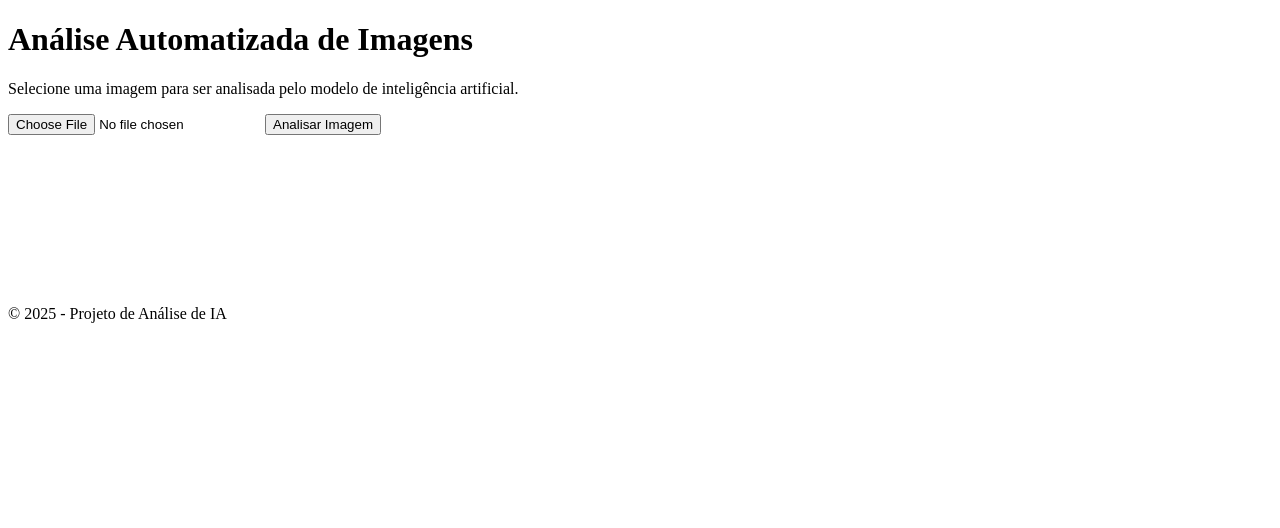
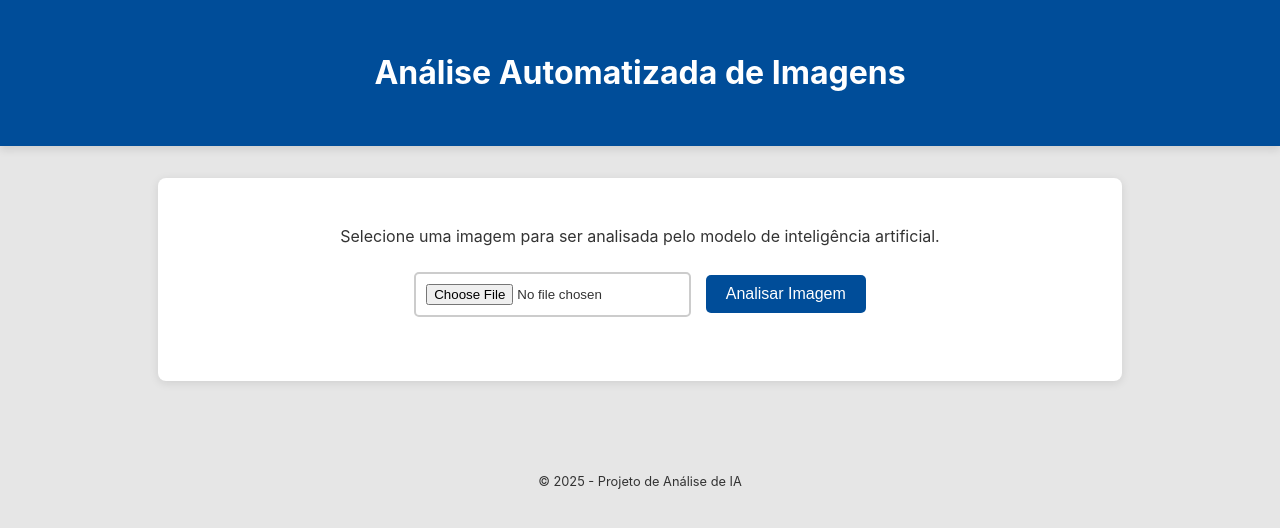
Before and after one commit to AntWills/AnalisadorPolinico, a plain HTML site: page index.html in a window 1280 px wide. Drawn offline with Linux system fonts and the light colour scheme; a script that the page names is missing.

Commit message:
refactor: create src

```diff
--- a/index.html
+++ b/index.html
@@ -4,7 +4,7 @@
     <meta charset="UTF-8" />
     <meta name="viewport" content="width=device-width, initial-scale=1.0" />
     <title>Análise de Imagens - Modelo de IA</title>
-    <link rel="stylesheet" href="style.css" />
+    <link rel="stylesheet" href="/src/index.css" />
   </head>
   <body>
     <header>
@@ -41,6 +41,6 @@
     </footer>
 
     <script src="https://cdn.jsdelivr.net/npm/@tensorflow/tfjs"></script>
-    <script src="app.js"></script>
+    <script src="/src/index.js"></script>
   </body>
 </html>
```
Also changed, not shown: src/index.css (renamed from index.css), src/index.js (renamed from index.js).
